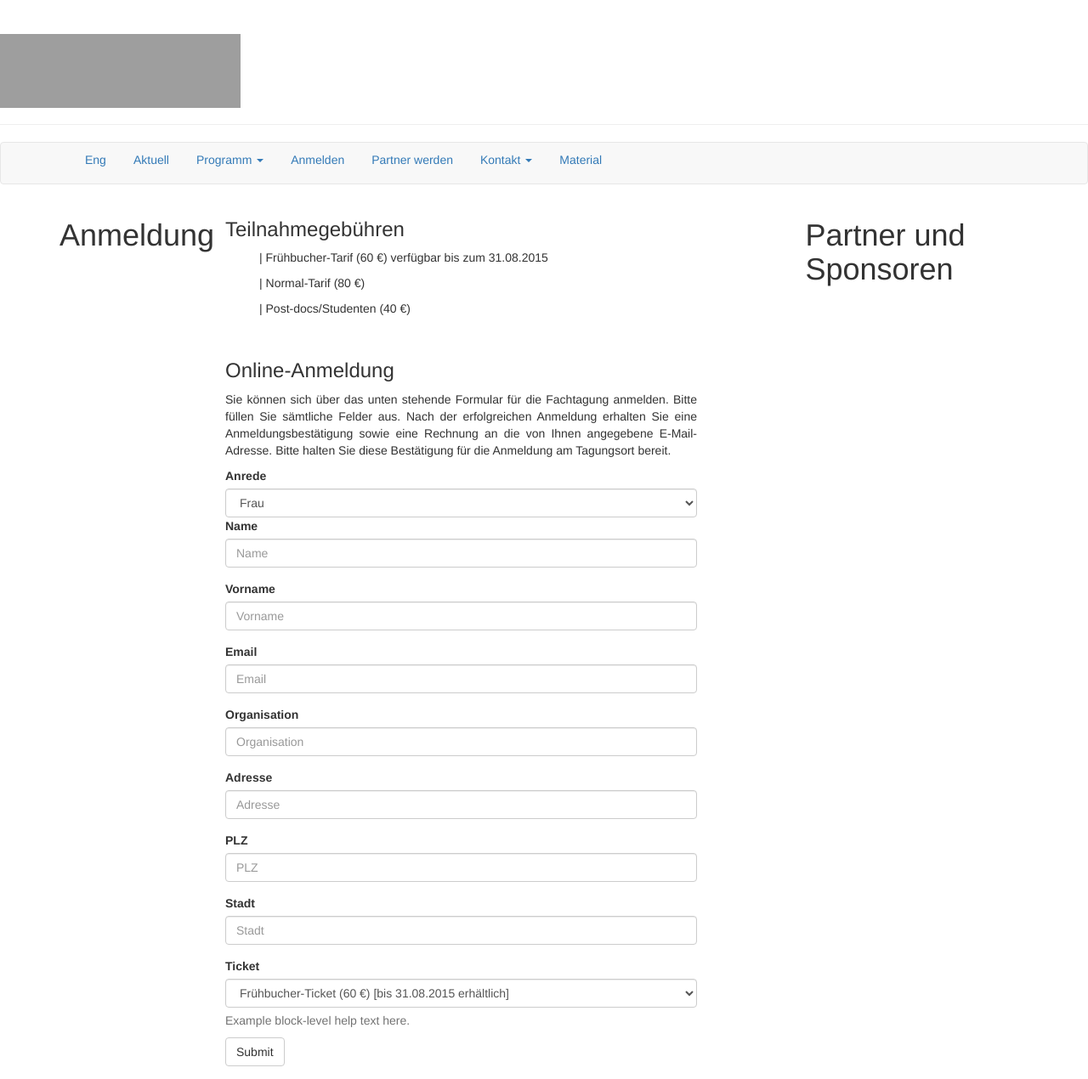
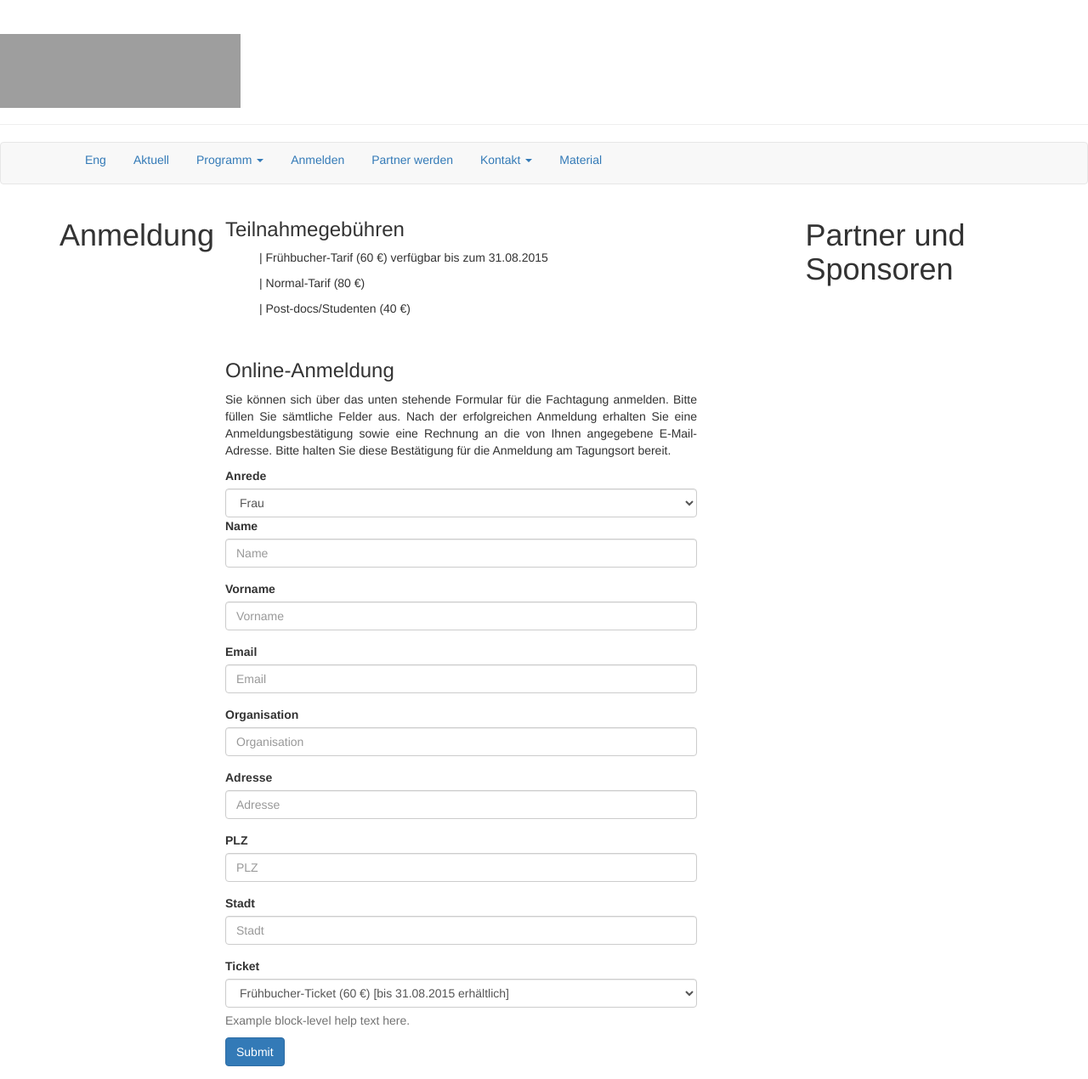
Before and after one commit to susedev/test, a Jekyll site: the page built from anmeldung.html, in a window 1280 px wide. Shown: the whole page at 85% size. Built offline with Jekyll 4.4.1, drawn with Linux system fonts in a browser that asks for light colours; nearby versions of some CDN libraries; grey boxes are pictures that could not be loaded.

Commit message:
Edit from JekyllCMS

```diff
--- a/anmeldung.html
+++ b/anmeldung.html
@@ -35,6 +35,6 @@ title: Anmeldung
 <div class="form-group"><label for="ticket">Ticket</label><select class="form-control"><option>Fr&uuml;hbucher-Ticket (60 &euro;) [bis 31.08.2015 erh&auml;ltlich]</option><option>Normal-Ticket (80 &euro;)</option><option>Postdocs/Studenten (40 &euro;)</option></select>
 
 <p class="help-block">Example block-level help text here.</p>
-<button class="btn btn-default" type="submit">Submit</button></div>
+<button class="btn btn-primary" type="submit">Submit</button></div>
 </div>
 </form>
```
